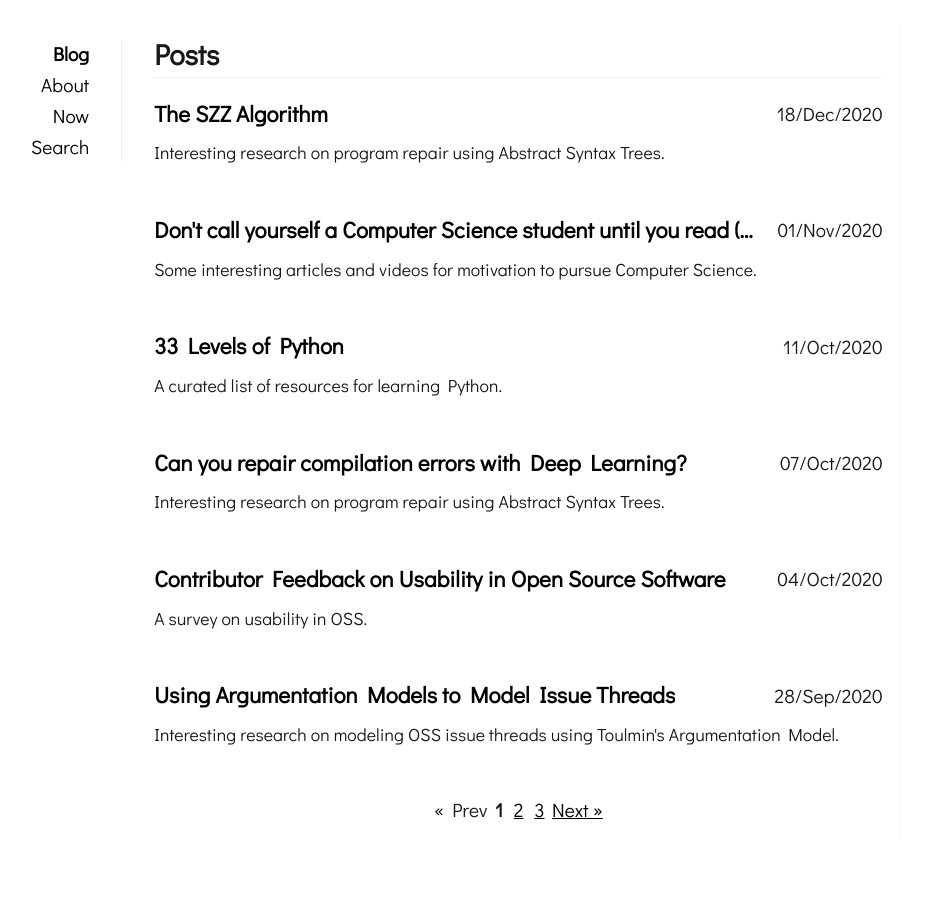
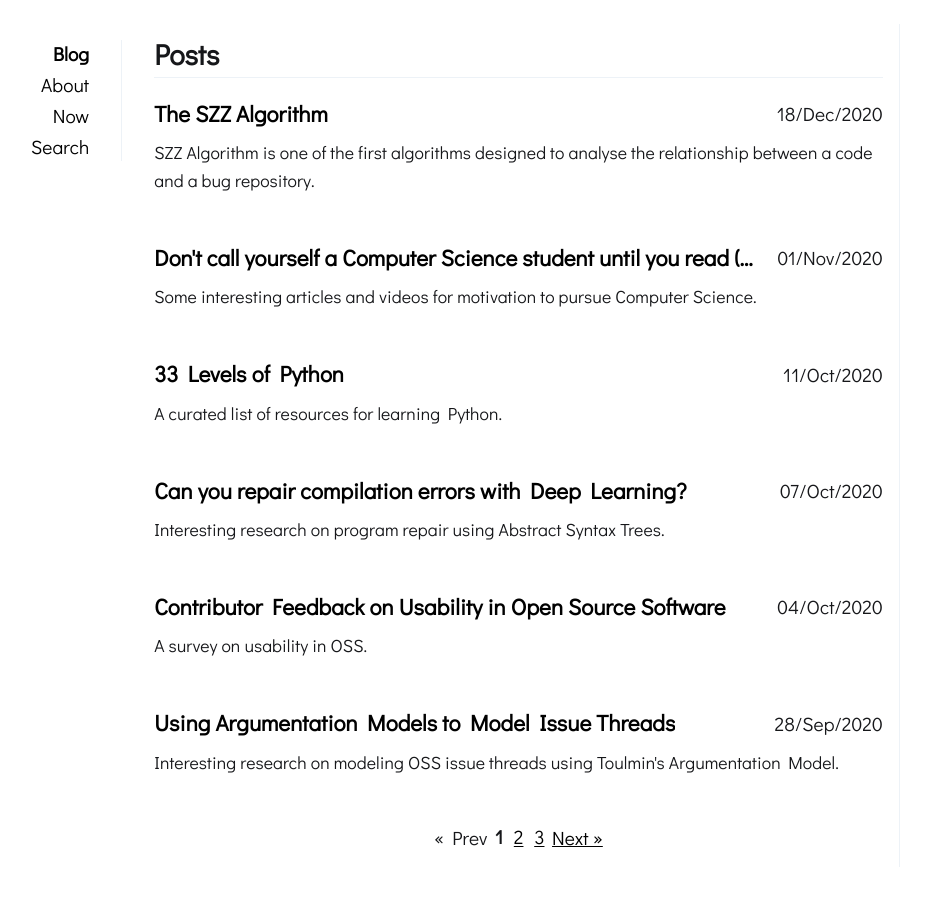
Before and after one commit to avinashbhat/avinashbhat.github.io, a Jekyll site: the page built from index.html, in a window 1280 px wide. Shown: the whole page, without its empty margins (81-1012 px from the left). Built offline with Jekyll 4.4.1, drawn with Linux system fonts in a browser that asks for light colours; the list of posts is cut into pages by our own code; comment, search, counter and statistics services are not loaded.

Commit message:
Updated summary

```diff
--- a/_posts/2020-12-18-szz.md
+++ b/_posts/2020-12-18-szz.md
@@ -1,8 +1,8 @@
 ---
 layout: post
 title: The SZZ Algorithm
-description: Can you repair compilation errors with Deep Learning?
-summary: "Interesting research on program repair using Abstract Syntax Trees."
+description: "SZZ Algorithm is one of the first algorithms designed to analyse the relationship between a code repository and bug repository."
+summary: "SZZ Algorithm is one of the first algorithms designed to analyse the relationship between a code and a bug repository."
 date: 2020-12-18T00:00:00.000Z
 category: blog
 comments: true
```
